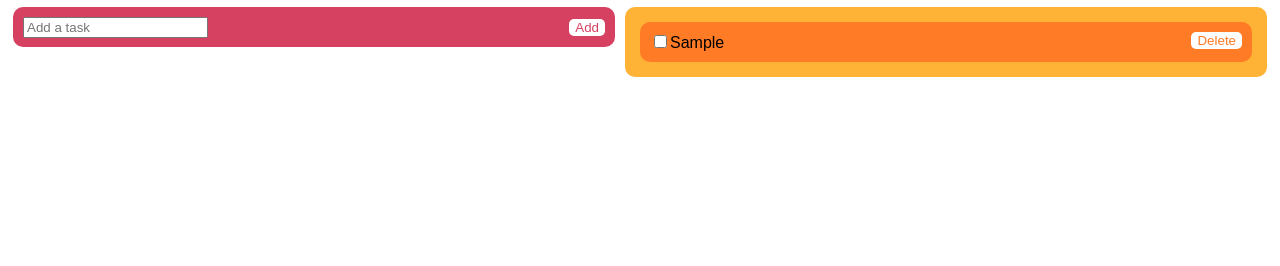
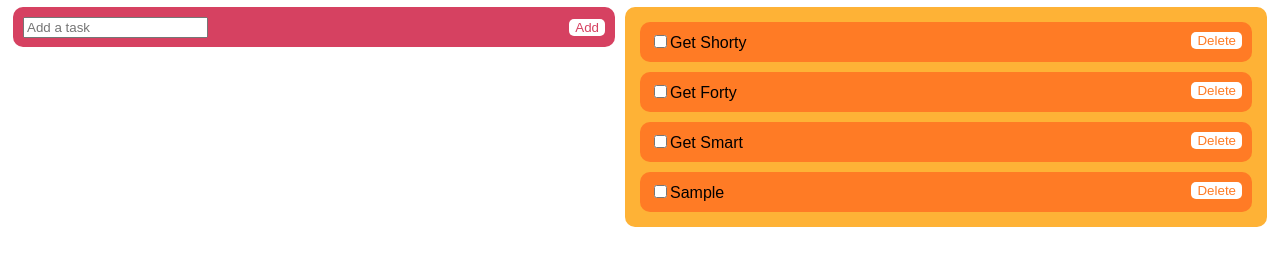
Before and after one commit to emdoem/GPT-TODO_list, a website built with webpack: page src/index.html in a window 1280 px wide. Both pictures are taken after typing "Sample" into the empty fields and a click on the button "Add". Shown: the part 68-334 px from the top of the page. Built offline with nearby package versions, Linux system fonts and the light colour scheme; data requests are answered from the project's data file.

Commit message:
add external database with tasks

```diff
--- /dev/null
+++ b/API/db.json
@@ -0,0 +1,19 @@
+{
+    "tasks": [
+        {
+            "id": 1,
+            "title": "Get Shorty",
+            "checked": false
+        },
+        {
+            "id": 2,
+            "title": "Get Forty",
+            "checked": true
+        },
+        {
+            "id": 3,
+            "title": "Get Smart",
+            "checked": false
+        }
+    ]
+}
--- a/package.json
+++ b/package.json
@@ -12,5 +12,8 @@
   "devDependencies": {
     "webpack": "^5.79.0",
     "webpack-cli": "^5.0.1"
+  },
+  "dependencies": {
+    "axios": "^1.4.0"
   }
 }
--- a/src/index.html
+++ b/src/index.html
@@ -15,7 +15,8 @@
     <ul class="taskList">
       <!-- Tasks will be dynamically added here -->
     </ul>
-    <script src="./index.js"></script>
+    <script src="./index.js" type="module"></script>
+
   </div>
 
 </body>
--- a/src/index.js
+++ b/src/index.js
@@ -2,14 +2,39 @@ const taskForm = document.querySelector('form');
 const taskInput = document.querySelector('input');
 const taskList = document.querySelector('ul');
 
-let tasks = [];
+const BASE_URL = "http://localhost:5000/tasks/";
+const TasksAPI = {
+  getAllTasks: async function() {
+    const response = await makeRequest(BASE_URL, "GET");
+    const tasks = await response.json();
+    return tasks;
+  }
+}
+
+async function makeRequest(url, method, body) {
+  const jsonBody = body ? JSON.stringify(body) : undefined;
+  const response = await window.fetch(url, {
+          method: method,
+          headers: {
+              "Content-Type": "application/json"
+          },
+          body: jsonBody
+      });
+  if (!response.ok) {
+      throw new Error("Sumting wong!");
+  }
+  return response;
+}
+
+let tasks;
 
 function renderTasks() {
   taskList.innerHTML = '';
-  for (let i = 0; i < tasks.length; i++) {
+    for (let i = 0; i < tasks.length; i++) {
     // const task = tasks[i]; - replace a variable with an HTML node for styling purposes
     const task = document.createElement('a');
-    task.textContent = tasks[i];
+    task.textContent = tasks[i].title;
+    console.log(tasks);
     const li = document.createElement('li');
     li.className = 'task';
     //
@@ -43,11 +68,18 @@ function newRenderTasks() {
 
 function addTask(event) {
   event.preventDefault();
-  tasks.push(taskInput.value);
+  tasks.push({
+    "title": taskInput.value,
+    "checked": false
+  });
   taskInput.value = '';
   renderTasks();
 }
 
 taskForm.addEventListener('submit', addTask);
 
-renderTasks();
+TasksAPI.getAllTasks()
+  .then((tasksFromAPI) => {
+    tasks = tasksFromAPI;
+    renderTasks();
+  });
```
Also changed, not shown: non-code/GPT-excercise-01.txt (renamed from GPT-excercise-01.txt), 2 other files.
